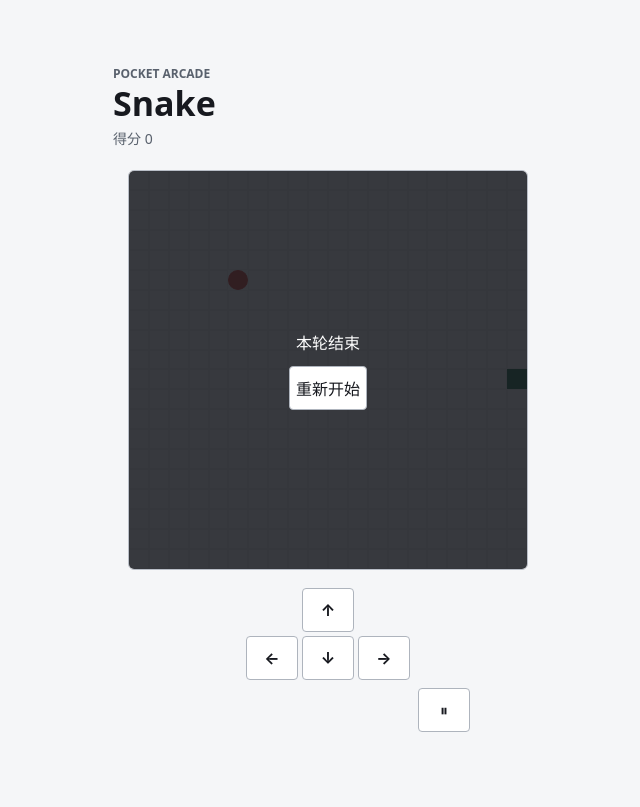
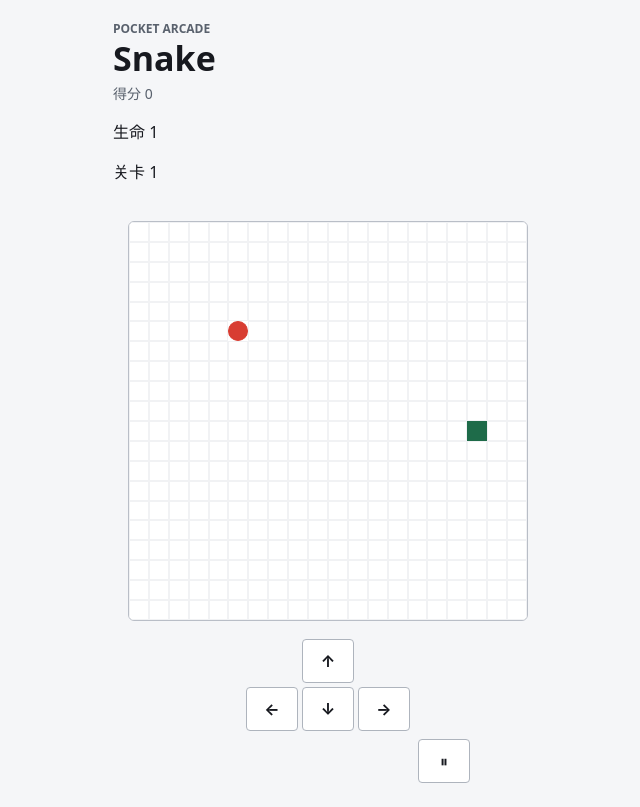
Before and after one commit to imoo666/website-builder-site, a React (Vite) app: page / in a window 1280 px wide. Shown: the whole page, without its empty margins (312-952 px from the left). Built offline with nearby package versions, Linux system fonts and the light colour scheme.

Commit message:
ai: 已在贪吃蛇游戏中加入 roguelike 元素：每吃到食物升级关卡，关卡会随机生成一堵墙；蛇撞墙或自身会失去一条命，剩余生命数显示在页面顶部。生
Change-Id: b88895a3-91f4-47d3-af87-b55bf7e87c58

```diff
--- a/src/site/Site.tsx
+++ b/src/site/Site.tsx
@@ -6,6 +6,7 @@ const GRID_SIZE = 20
 const INITIAL_SPEED = 200 // ms
 const SPEED_DECREMENT = 10 // ms per length unit
 const MIN_SPEED = 80 // ms
+const INITIAL_LIVES = 3
 
 type Position = { x: number; y: number }
 type Direction = 'up' | 'down' | 'left' | 'right'
@@ -24,20 +25,33 @@ const OPPOSITE: Record<Direction, Direction> = {
   right: 'left',
 }
 
-function createFood(snake: Position[]): Position {
+function createFood(snake: Position[], walls: Position[]): Position {
+  const occupied = [...snake, ...walls]
   const available = Array.from({ length: GRID_SIZE * GRID_SIZE }, (_, index) => ({
     x: index % GRID_SIZE,
     y: Math.floor(index / GRID_SIZE),
-  })).filter((cell) => !snake.some((part) => part.x === cell.x && part.y === cell.y))
+  })).filter((cell) => !occupied.some((p) => p.x === cell.x && p.y === cell.y))
   return available[Math.floor(Math.random() * available.length)] ?? { x: 5, y: 5 }
+}
+
+function createWall(snake: Position[], food: Position, walls: Position[]): Position {
+  const occupied = [...snake, food, ...walls]
+  const available = Array.from({ length: GRID_SIZE * GRID_SIZE }, (_, index) => ({
+    x: index % GRID_SIZE,
+    y: Math.floor(index / GRID_SIZE),
+  })).filter((cell) => !occupied.some((p) => p.x === cell.x && p.y === cell.y))
+  return available[Math.floor(Math.random() * available.length)] ?? { x: 0, y: 0 }
 }
 
 export default function Site() {
   const [snake, setSnake] = useState(INITIAL_SNAKE)
   const [food, setFood] = useState<Position>({ x: 5, y: 5 })
+  const [walls, setWalls] = useState<Position[]>([])
   const [direction, setDirection] = useState<Direction>('right')
   const [gameOver, setGameOver] = useState(false)
   const [paused, setPaused] = useState(false)
+  const [lives, setLives] = useState(INITIAL_LIVES)
+  const [level, setLevel] = useState(1)
   const directionRef = useRef(direction)
 
   const chooseDirection = useCallback((next: Direction) => {
@@ -49,10 +63,13 @@ export default function Site() {
   const restart = useCallback(() => {
     setSnake(INITIAL_SNAKE)
     setFood({ x: 5, y: 5 })
+    setWalls([])
     directionRef.current = 'right'
     setDirection('right')
     setGameOver(false)
     setPaused(false)
+    setLives(INITIAL_LIVES)
+    setLevel(1)
   }, [])
 
   const togglePause = useCallback(() => {
@@ -91,14 +108,24 @@ export default function Site() {
         const nextHead = { x: head.x + vector.x, y: head.y + vector.y }
         const hitWall = nextHead.x < 0 || nextHead.x >= GRID_SIZE
           || nextHead.y < 0 || nextHead.y >= GRID_SIZE
+          || walls.some((w) => w.x === nextHead.x && w.y === nextHead.y)
         const hitSelf = current.some((part) => part.x === nextHead.x && part.y === nextHead.y)
         if (hitWall || hitSelf) {
-          setGameOver(true)
-          return current
+          const newLives = lives - 1
+          if (newLives <= 0) {
+            setGameOver(true)
+            return current
+          }
+          setLives(newLives)
+          // reset snake to initial state after losing a life
+          return INITIAL_SNAKE
         }
         const nextSnake = [nextHead, ...current]
         if (nextHead.x === food.x && nextHead.y === food.y) {
-          setFood(createFood(nextSnake))
+          setFood(createFood(nextSnake, walls))
+          // level up and add a new wall
+          setLevel((l) => l + 1)
+          setWalls((w) => [...w, createWall(nextSnake, food, w)])
         } else {
           nextSnake.pop()
         }
@@ -106,7 +133,7 @@ export default function Site() {
       })
     }, speed)
     return () => window.clearInterval(timer)
-  }, [food, gameOver, paused, snake.length])
+  }, [food, gameOver, paused, snake.length, walls, lives])
 
   return (
     <main className="snake-page">
@@ -114,6 +141,8 @@ export default function Site() {
         <p className="eyebrow">Pocket arcade</p>
         <h1>Snake</h1>
         <p className="score" aria-live="polite">得分 {snake.length - 1}</p>
+        <p className="lives">生命 {lives}</p>
+        <p className="level">关卡 {level}</p>
       </header>
 
       <section className="game" aria-label="贪吃蛇游戏">
@@ -123,9 +152,11 @@ export default function Site() {
             const y = Math.floor(index / GRID_SIZE)
             const snakePart = snake.some((part) => part.x === x && part.y === y)
             const foodCell = food.x === x && food.y === y
+            const wallCell = walls.some((w) => w.x === x && w.y === y)
             let className = 'cell'
             if (snakePart) className += ' snake'
             if (foodCell) className += ' food'
+            if (wallCell) className += ' wall'
             return <span className={className} key={index} />
           })}
           {gameOver ? (
```
